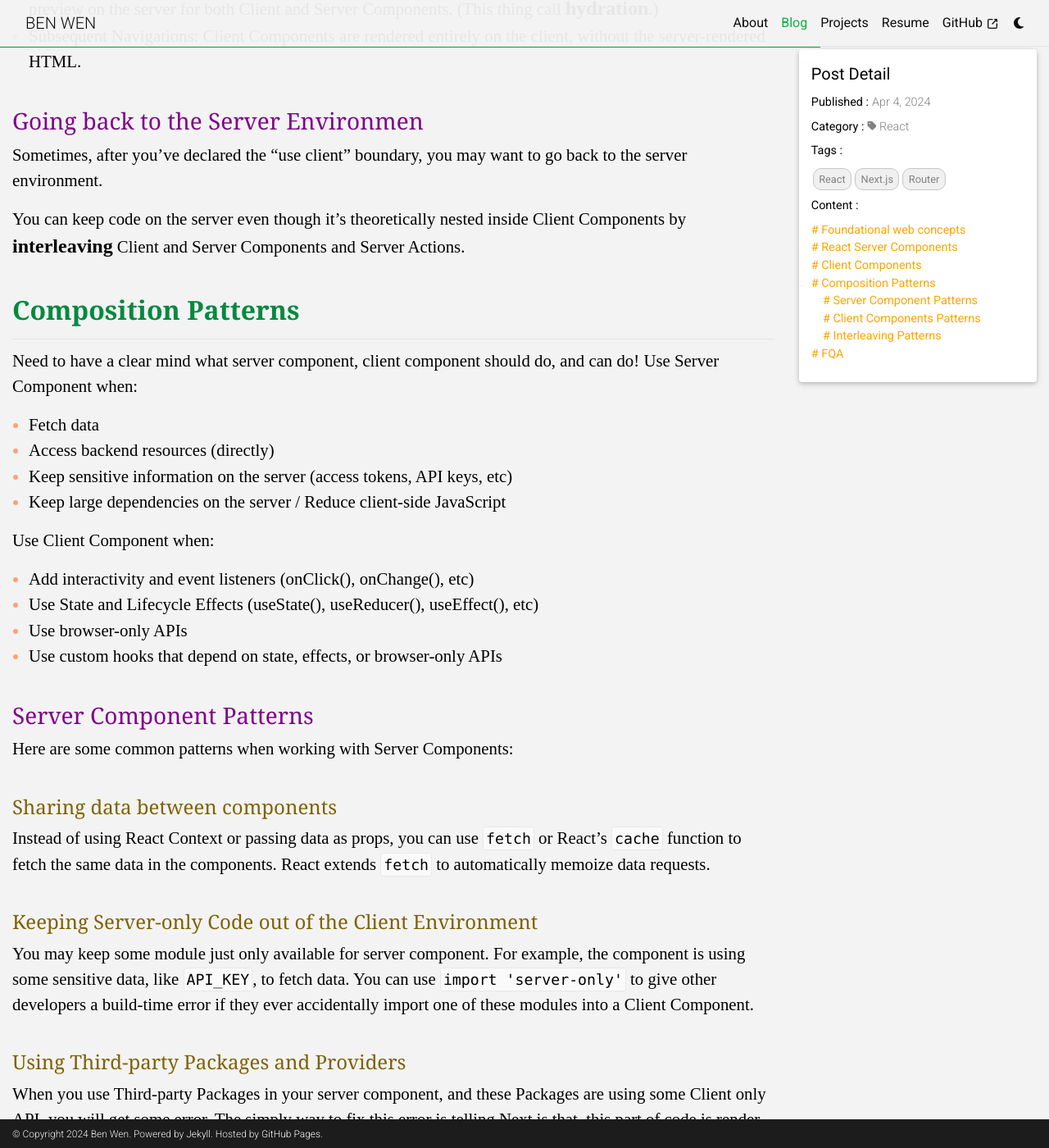
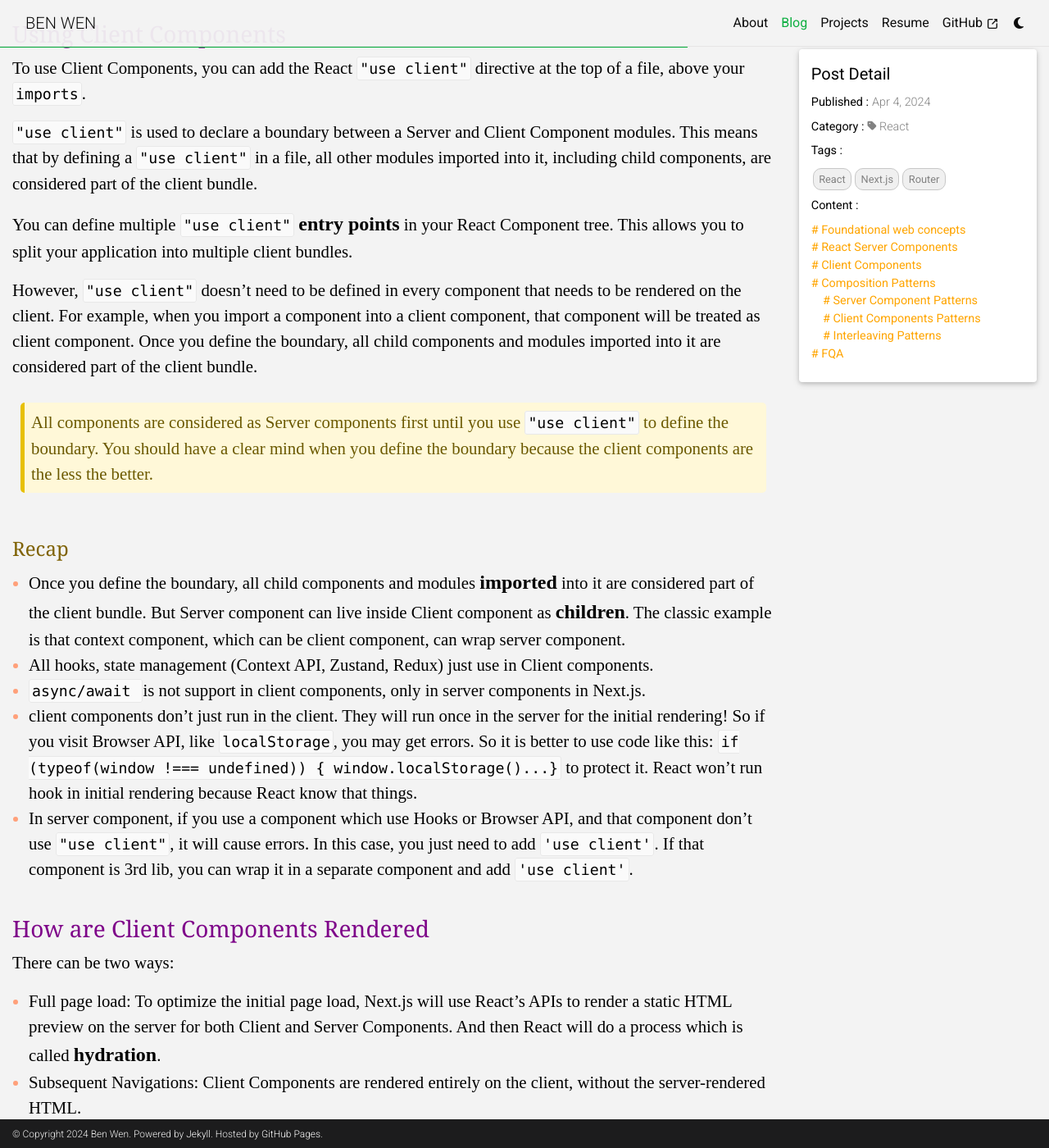
Before and after one commit to benwzj/benwzj.github.io, a Jekyll site: the page built from _posts/2024-04-05-server-component.md, in a window 1280 px wide and 1400 px high, scrolled down 5281 px. Shown: the whole window at 82% size. Built offline with Jekyll 4.4.1, drawn with Linux system fonts in a browser that asks for light colours; comment, search, counter and statistics services are not loaded; some of the changed text lies outside the part shown.

Commit message:
server component

````diff
--- a/_posts/2024-04-05-server-component.md
+++ b/_posts/2024-04-05-server-component.md
@@ -16,9 +16,11 @@
   - name: FQA
 ---
 
-Router is the skeleton of the whole Application. It can decide HOW to render Server Components and Client Components.
+Here will talk from the point of Next.js.
 
 In Next.js, all components in the App Router are Server Components **by default**!
+
+Router is the skeleton of the whole Next.js Application. It can decide **HOW** to render Server Components and Client Components.
 
 ## Foundational web concepts
 
@@ -54,12 +56,11 @@
 
 ## React Server Components
 
+### Server Rendering
 React Server Components allow you to write UI that can be rendered and optionally cached on the server.
-
 In short, Server Components allow you to do **Server Rendering**.
 
-### Benefits of Server Rendering
-
+#### Benefits of Server Rendering
 - Data Fetching: Server Components allow you to move data fetching to the server.
 - Security: Server Components allow you to keep sensitive data and logic on the server.
 - Caching: By rendering on the server, the result can be cached and reused on subsequent requests and across users.
@@ -83,7 +84,17 @@
 Then, on the client:
 1. The HTML is used to immediately show a fast non-interactive preview of the route - this is for the initial page load only.
 2. The RSC Payload is used to reconcile the Client and Server Component trees, and update the DOM.
-3. The JavaScript instructions are used to hydrate Client Components and make the application interactive.
+3. The JavaScript instructions are used to **hydrate** Client Components and make the application interactive.
+
+### What is Hydration
+
+In React, “hydration” is how React “attaches” to existing HTML that was already rendered by React in a server environment. During hydration, React will attempt to attach event listeners to the existing markup and take over rendering the app on the client.
+
+For example, Call `hydrate` to attach a React component into a server-rendered browser DOM node:
+```js
+import { hydrate } from 'react-dom';
+hydrate(<App />, document.getElementById('root'));
+```
 
 ### What is the React Server Component Payload (RSC Payload)?
 
@@ -122,31 +133,47 @@
 
 Streaming is built into the Next.js App Router by default. This helps improve both the initial page loading performance, as well as UI that depends on slower data fetches that would block rendering the whole route.
 
+### Use Server component
+
+- You don't need to use `"use server"` to write Server component. Just ust `"use server"` to export server atction.
 
 ## Client Components
 
 Client Components allow you to write interactive UI that is prerendered on the server and can use client JavaScript to run in the browser.
 
-### Benefits of Client Rendering
-
+### Client Rendering
+Benefits of Client Rendering
 - Interactivity: Client Components can use state, effects, and event listeners, meaning they can provide immediate feedback to the user and update the UI.
 - Browser APIs: Client Components have access to browser APIs, like geolocation or localStorage.
 
-### Using Client Components in Next.js
+### Using Client Components
 To use Client Components, you can add the React `"use client"` directive at the top of a file, above your `imports`.
 
 `"use client"` is used to declare a boundary between a Server and Client Component modules. This means that by defining a `"use client"` in a file, all other modules imported into it, including child components, are considered part of the client bundle.
 
-> You can define multiple `"use client"` entry points in your React Component tree. This allows you to split your application into multiple client bundles.
-> However, `"use client"` doesn't need to be defined in every component that needs to be rendered on the client. Once you define the boundary, all child components and modules imported into it are considered part of the client bundle.
+You can define multiple `"use client"` **entry points** in your React Component tree. This allows you to split your application into multiple client bundles.
+
+However, `"use client"` doesn't need to be defined in every component that needs to be rendered on the client. For example, when you import a component into a client component, that component will be treated as client component.
+Once you define the boundary, all child components and modules imported into it are considered part of the client bundle.
+
+> All components are considered as Server components first until you use `"use client"` to define the boundary. You should have a clear mind when you define the boundary because the client components are the less the better.
+{: .block-warning}
+
+#### Recap
+
+- Once you define the boundary, all child components and modules **imported** into it are considered part of the client bundle. But Server component can live inside Client component as **children**. The classic example is that context component, which can be client component, can wrap server component.
+- All hooks, state management (Context API, Zustand, Redux) just use in Client components.
+- `async/await `is not support in client components, only in server components in Next.js.
+- client components don't just run in the client. They will run once in the server for the initial rendering! So if you visit Browser API, like `localStorage`, you may get errors. So it is better to use code like this: `if (typeof(window !=== undefined)) { window.localStorage()...}` to protect it. React won't run hook in initial rendering because React know that things.
+- In server component, if you use a component which use Hooks or Browser API, and that component don't use `"use client"`, it will cause errors. In this case, you just need to add `'use client'`. If that component is 3rd lib, you can wrap it in a separate component and add `'use client'`.
 
 ### How are Client Components Rendered
 
 There can be two ways:
-- Full page load: To optimize the initial page load, Next.js will use React's APIs to render a static HTML preview on the server for both Client and Server Components. (This thing call **hydration**.)
+- Full page load: To optimize the initial page load, Next.js will use React's APIs to render a static HTML preview on the server for both Client and Server Components. And then React will do a process which is called **hydration**.
 - Subsequent Navigations: Client Components are rendered entirely on the client, without the server-rendered HTML.
 
-### Going back to the Server Environmen
+### Going back to the Server Environment
 
 Sometimes, after you've declared the "use client" boundary, you may want to go back to the server environment.
 
@@ -210,6 +237,7 @@
 
 ## FQA
 
+- How do Server and Client component communicate? What kind of protocal? and How?
 - How do React know a component is Server component or Client component?
 - How do Next.js know what codes need to be bundle and send to browser when Client and Server Components are interleaving together?
 - How do React and Next.js connect together?
````
Also changed, not shown: other parts of _posts/2024-04-05-server-component.md (+1 -1 lines), _posts/2024-03-01-element-select.md (+9 -8 lines), _posts/2024-03-29-nextjs-starter.md (+7 -5 lines).
